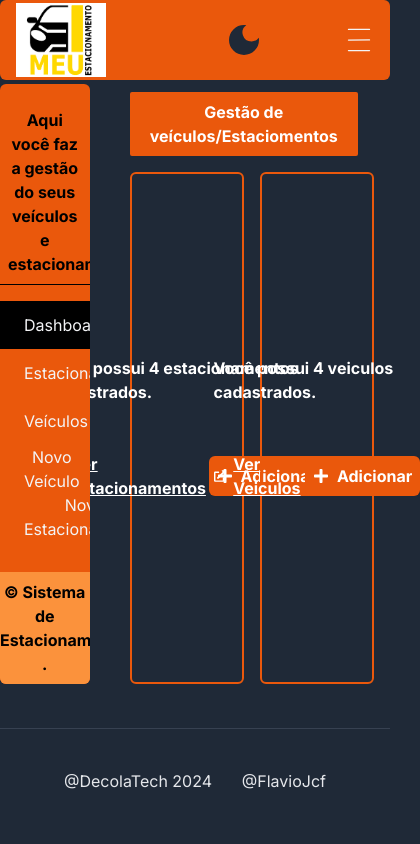
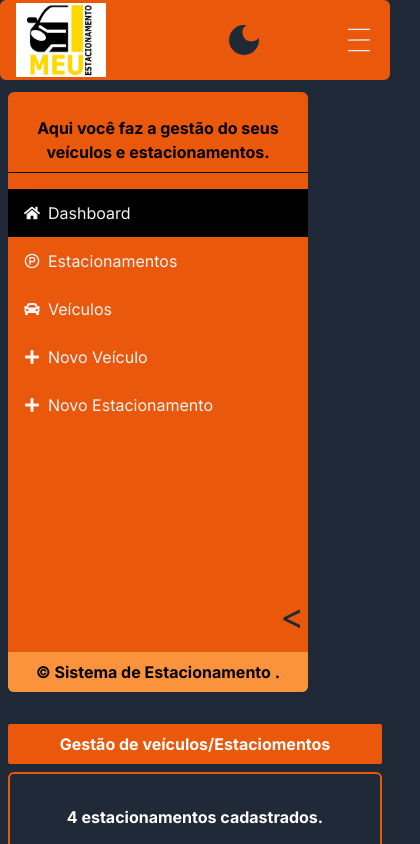
Before and after one commit to Flaviojcf/estacionamento-frontend, a Next.js app: page / in a window 390 px wide. Shown: the top 844 px of the page, 420 px wide, since content can reach past the window. Built offline with nearby package versions, Linux system fonts and the light colour scheme.

Commit message:
refactor: Set mobile layout

```diff
--- a/src/app/layout.tsx
+++ b/src/app/layout.tsx
@@ -32,7 +32,7 @@ export default function RootLayout({
         className={`${inter.className} dark:bg-gray-800 flex flex-col gap-1`}
       >
         <Header />
-        <div className="flex gap-2">
+        <div className="flex gap-2 lg:flex-col lg:gap-6 lg:p-2">
           <Dashboard />
           {children}
         </div>
--- a/src/app/page.tsx
+++ b/src/app/page.tsx
@@ -20,27 +20,27 @@ export default function Home() {
   }, [])
 
   return (
-    <div className="flex justify-center w-3/4 mx-auto mt-2 px-8 rounded-sm">
+    <div className="flex justify-center w-[70%] mx-auto mt-2  rounded-sm lg:w-full lg:h-[500px] ">
       {isLoading && <Loading />}
       {!isLoading && (
-        <div className="flex flex-col w-full items-center gap-4">
+        <div className="flex flex-col w-full items-center gap-2">
           <header className="flex flex-col text-center  bg-orange-600 rounded-sm w-full p-2">
             <h1 className="text-white font-bold">
               Gestão de veículos/Estaciomentos
             </h1>
           </header>
 
-          <div className="flex w-full justify-between h-full gap-4">
-            <div className="flex items-center justify-center flex-col w-1/2 border-2 border-orange-600 rounded-md">
-              <div className="flex flex-col items-center justify-center  gap-12  text-black font-bold dark:text-white">
-                <p>Você possui 4 estacionamentos cadastrados.</p>
-                <div className="flex justify-between w-full items-center">
+          <div className="flex w-full justify-between h-full gap-4 md:flex-col md:justify-normal">
+            <div className="flex items-center justify-center flex-col w-1/2 border-2 border-orange-600 rounded-md md:w-full md:h-full">
+              <div className="flex flex-col items-center justify-center  gap-12  text-black font-bold dark:text-white min-w-64">
+                <p>4 estacionamentos cadastrados.</p>
+                <div className="flex justify-between w-full items-center sm:flex-col sm:gap-4 sm:items-start">
                   <Link
                     className="flex items-center gap-2 underline hover:text-orange-600"
                     href="/estacionamentos/list"
                   >
                     <FaExternalLinkAlt />
-                    <p className="font-bold  ">Ver Estacionamentos</p>
+                    <p className="font-bold">Ver Estacionamentos</p>
                   </Link>
                   <Dialog.Root>
                     <Dialog.Trigger>
@@ -54,10 +54,12 @@ export default function Home() {
                 </div>
               </div>
             </div>
-            <div className="flex items-center justify-center  flex-col w-1/2 border-2 border-orange-600  rounded-md">
-              <div className="flex flex-col items-center justify-center gap-12 text-black font-bold dark:text-white">
-                <p>Você possui 4 veiculos cadastrados.</p>
-                <div className="flex justify-between w-full items-center">
+            <div className="flex items-center justify-center  flex-col w-1/2 border-2 border-orange-600  rounded-md md:w-full md:h-full">
+              <div className="flex flex-col items-center text-center justify-center gap-12 text-black font-bold dark:text-white min-w-64">
+                <p className="flex self-center w-full">
+                  4 veiculos cadastrados.
+                </p>
+                <div className="flex justify-between w-full items-center sm:flex-col sm:gap-4 sm:items-start">
                   <Link
                     className="flex items-center gap-2 underline hover:text-orange-600"
                     href="/veiculos/list"
```
